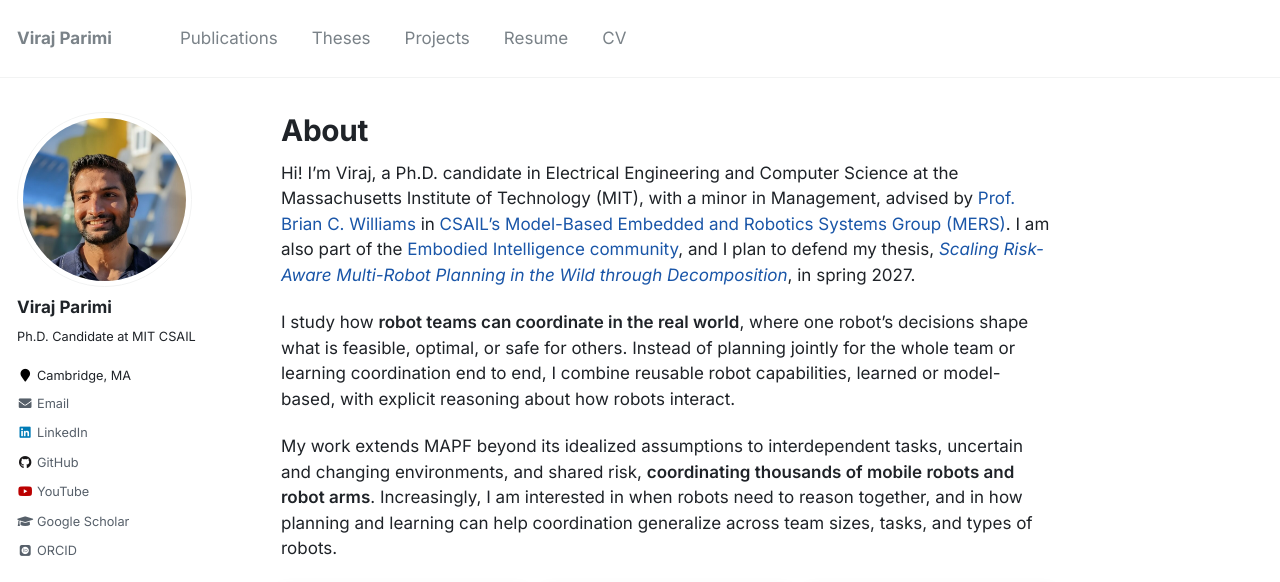
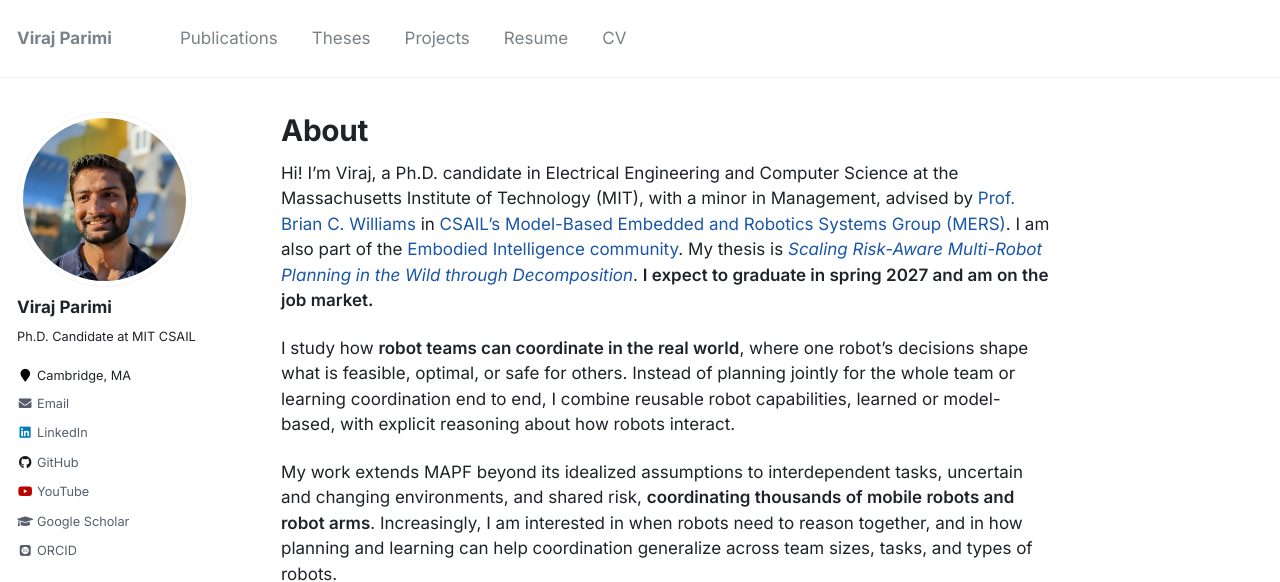
Before and after one commit to virajparimi/virajparimi.github.io, a Jekyll site: the page built from _pages/about.md, in a window 1280 px wide and 900 px high, cut to the strip 0-582 px from the top of the window. Built offline with Jekyll 4.4.1, drawn with Linux system fonts in a browser that asks for light colours; some web fonts are replaced.

Commit message:
made minor change

```diff
--- a/_pages/about.md
+++ b/_pages/about.md
@@ -9,7 +9,7 @@ redirect_from:
   - /about.html
 ---
 
-Hi! I'm Viraj, a Ph.D. candidate in Electrical Engineering and Computer Science at the Massachusetts Institute of Technology (MIT), with a minor in Management, advised by [Prof. Brian C. Williams](https://www.csail.mit.edu/person/brian-williams) in [CSAIL's Model-Based Embedded and Robotics Systems Group (MERS)](https://www.csail.mit.edu/research/model-based-embedded-and-robotics-systems-group). I am also part of the [Embodied Intelligence community](https://ei.csail.mit.edu/), and I plan to defend my thesis, [*Scaling Risk-Aware Multi-Robot Planning in the Wild through Decomposition*](/theses/), in spring 2027.
+Hi! I'm Viraj, a Ph.D. candidate in Electrical Engineering and Computer Science at the Massachusetts Institute of Technology (MIT), with a minor in Management, advised by [Prof. Brian C. Williams](https://www.csail.mit.edu/person/brian-williams) in [CSAIL's Model-Based Embedded and Robotics Systems Group (MERS)](https://www.csail.mit.edu/research/model-based-embedded-and-robotics-systems-group). I am also part of the [Embodied Intelligence community](https://ei.csail.mit.edu/). My thesis is [*Scaling Risk-Aware Multi-Robot Planning in the Wild through Decomposition*](/theses/). **I expect to graduate in spring 2027 and am on the job market.**
 
 I study how **robot teams can coordinate in the real world**, where one robot's decisions shape what is feasible, optimal, or safe for others. Instead of planning jointly for the whole team or learning coordination end to end, I combine reusable robot capabilities, learned or model-based, with explicit reasoning about how robots interact.
 
```
